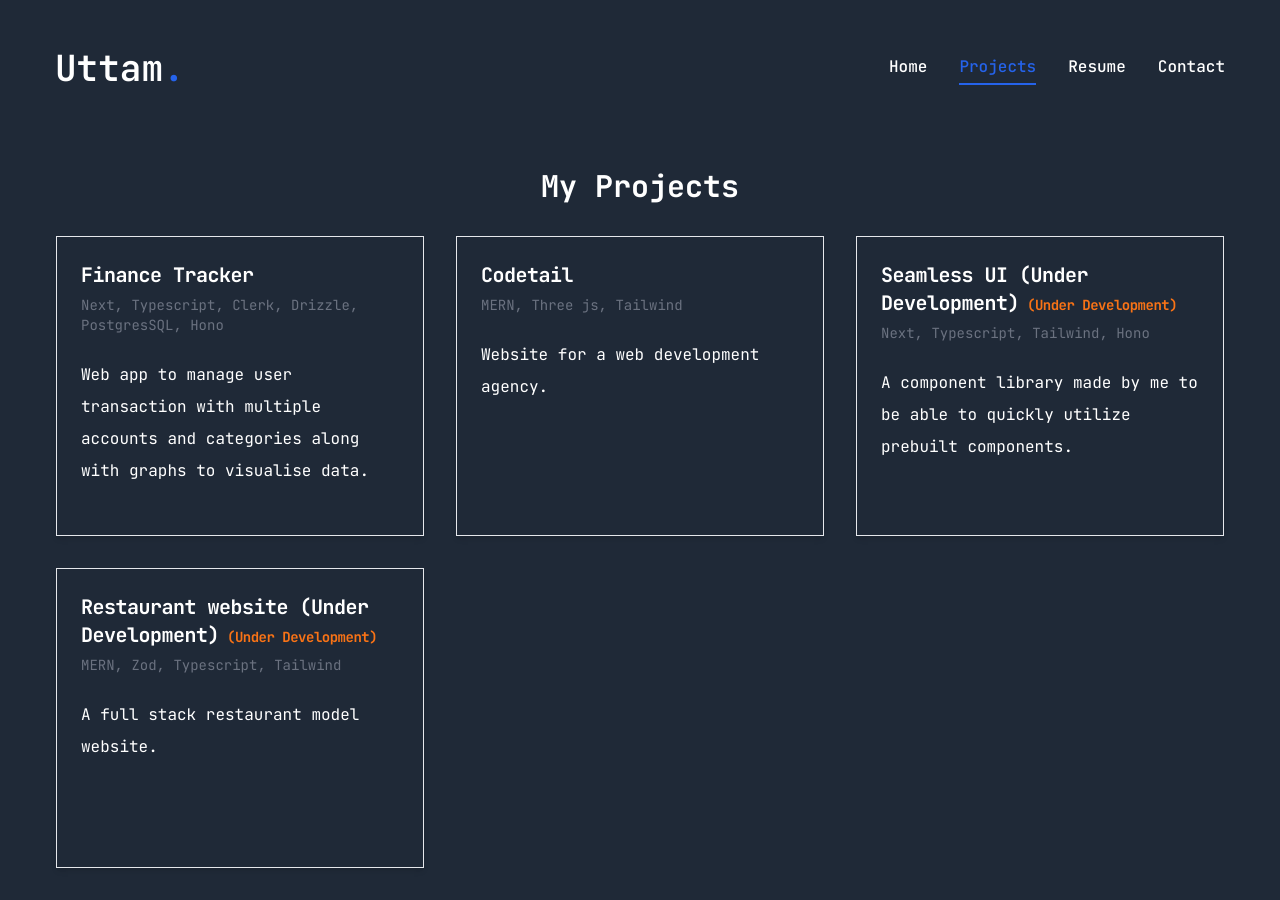
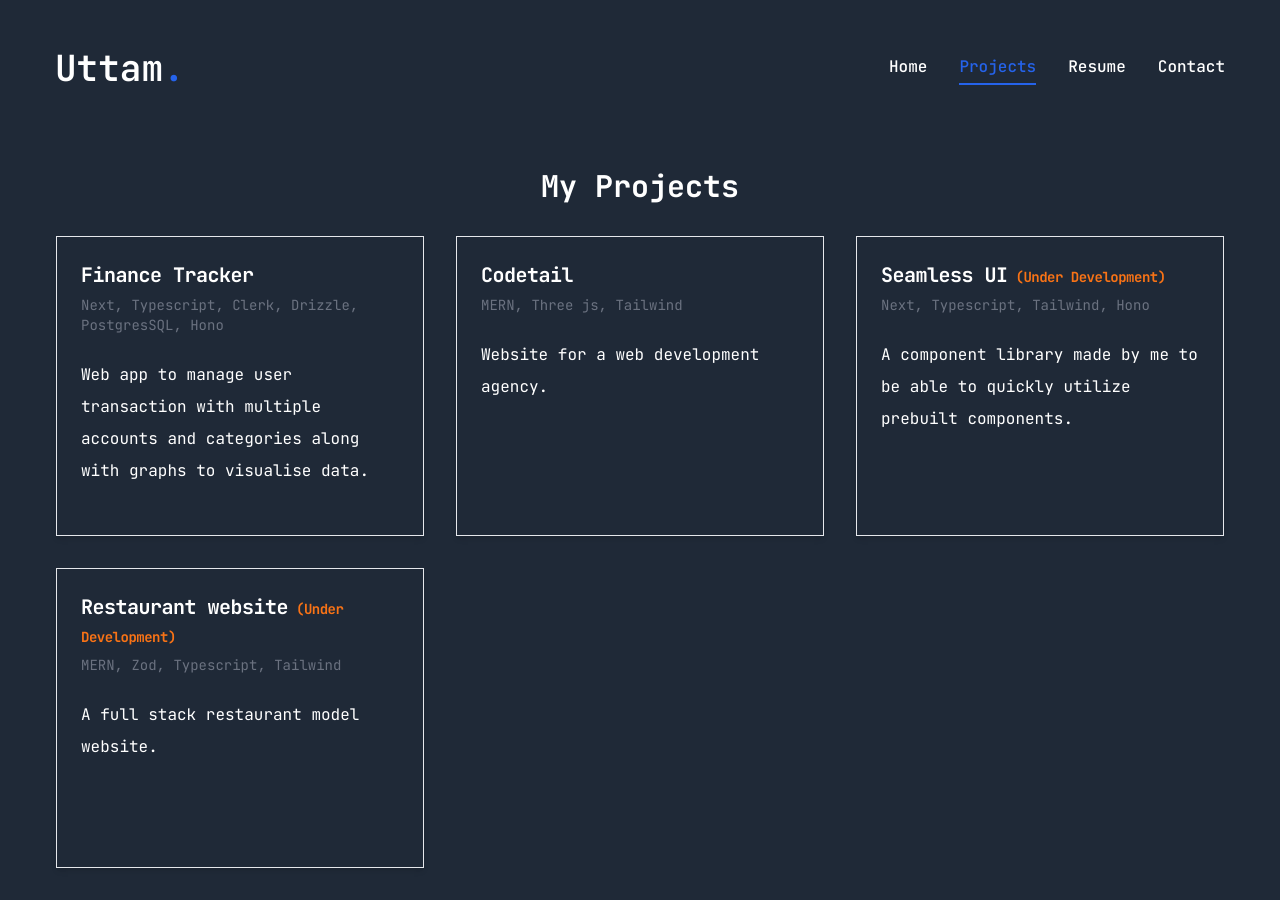
Before and after one commit to Noname1122Q/my-portfolio, a Next.js app: page /projects in a window 1280 px wide. Built offline with nearby package versions, Linux system fonts and the light colour scheme.

Commit message:
Update page.tsx

```diff
--- a/app/projects/page.tsx
+++ b/app/projects/page.tsx
@@ -26,7 +26,7 @@ const projects = [
     underDevelopment: false,
   },
   {
-    title: "Seamless UI (Under Development)",
+    title: "Seamless UI",
     description:
       "A component library made by me to be able to quickly utilize prebuilt components.",
     link: "#",
@@ -34,7 +34,7 @@ const projects = [
     underDevelopment: true,
   },
   {
-    title: "Restaurant website (Under Development)",
+    title: "Restaurant website",
     description: "A full stack restaurant model website.",
     link: "#",
     stack: "MERN, Zod, Typescript, Tailwind",
```
